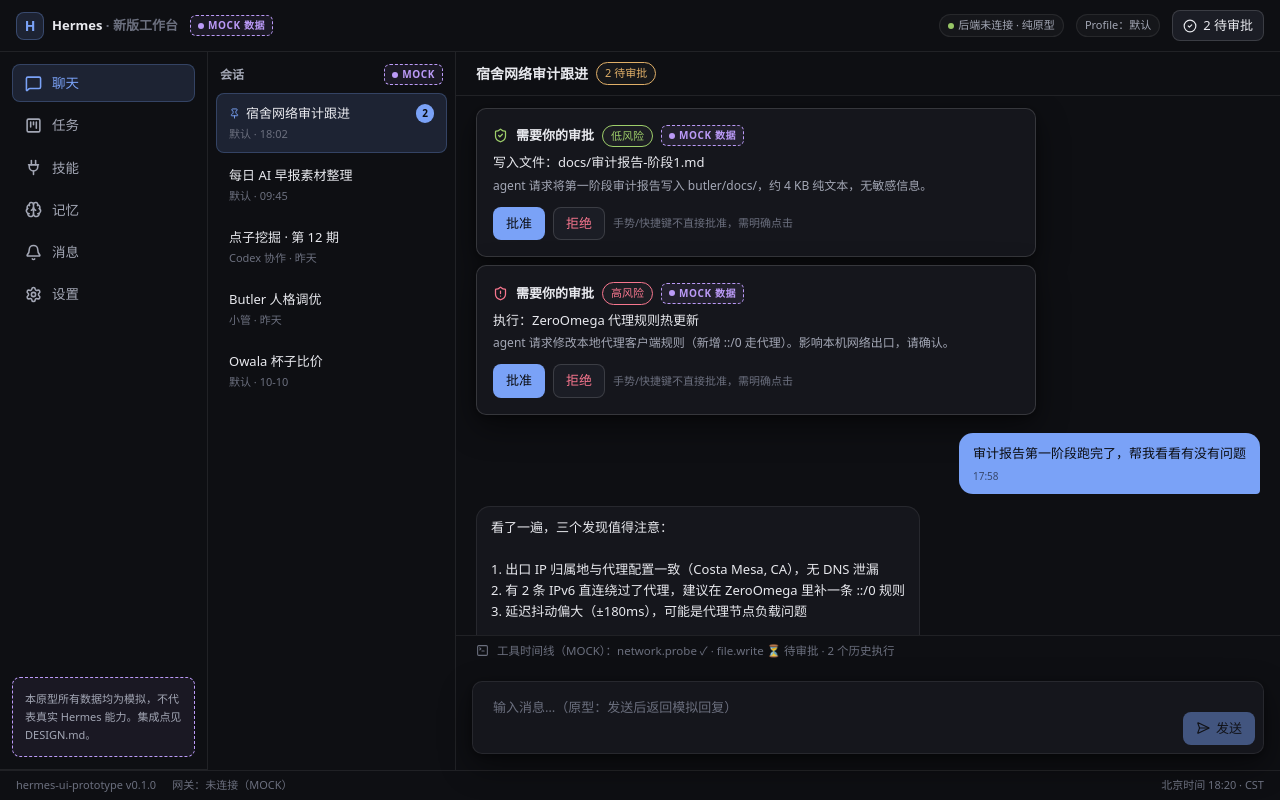
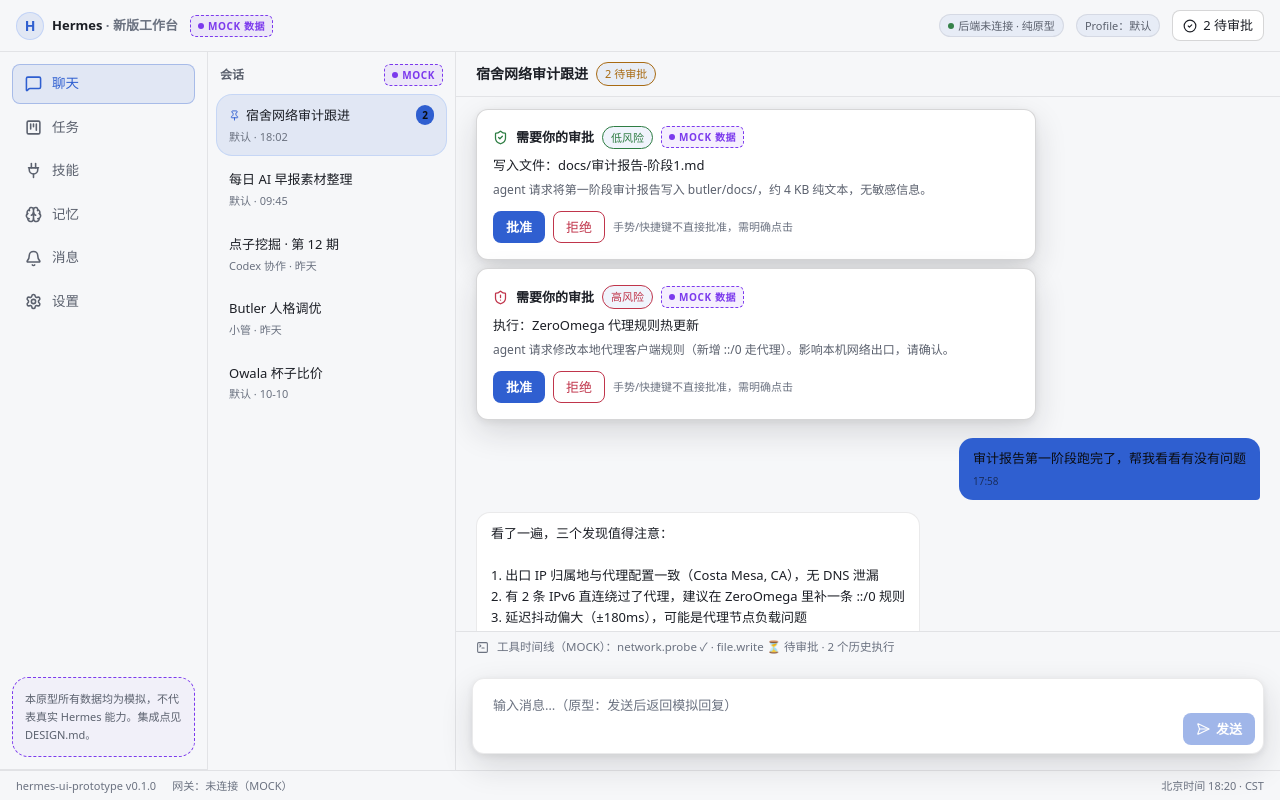
Before and after one commit to zimowan5-coder/Wan-s-Hermes-UI, a React (Vite) app in the folder prototype/: page / in a window 1280 px wide. Built offline with nearby package versions, Linux system fonts and the light colour scheme.

Commit message:
design: 双主题语义化设计系统（tokens + theme 模块 + DESIGN-SYSTEM.md）

```diff
--- a/prototype/src/index.css
+++ b/prototype/src/index.css
@@ -1,106 +1,237 @@
 @import "tailwindcss";
 
-/* 设计 tokens：遵循上游 DESIGN.md「tokens over literals, flat over boxed」 */
+/* ============================================================
+ * Hermes UI 设计系统 · 语义化双主题 Tokens
+ * 完整规范见 docs/DESIGN-SYSTEM.md
+ *
+ * 主题切换：<html data-theme="light|dark">；无属性时由 JS
+ * 按 system 偏好解析后写入（见 src/theme/theme.tsx）。
+ * ============================================================ */
+
 :root {
-  --ui-bg: #0e0f13;
-  --ui-bg-raised: #15161c;
-  --ui-bg-overlay: #1b1d25;
-  --ui-fg: #e8e9ee;
-  --ui-fg-muted: #a3a7b5;
-  --ui-fg-faint: #6b6f7e;
-  --ui-stroke: rgba(255, 255, 255, 0.08);
-  --ui-stroke-strong: rgba(255, 255, 255, 0.14);
-  --ui-accent: #7aa2f7;
-  --ui-accent-dim: rgba(122, 162, 247, 0.14);
-  --ui-ok: #9ece6a;
-  --ui-warn: #e0af68;
-  --ui-danger: #f7768e;
-  --ui-mock: #bb9af7;
-  --shadow-nous: 0 12px 32px rgba(0, 0, 0, 0.45), 0 2px 8px rgba(0, 0, 0, 0.35);
-  --radius: 10px;
+  /* ---- 浅色主题（柔和灰白，避免纯白刺眼） ---- */
+  --bg-base: #f6f7f9;
+  --bg-raised: #ffffff;
+  --bg-overlay: #ffffff;
+  --bg-sunken: #eceef2;
+  --bg-tint: rgba(47, 95, 208, 0.07);
+
+  --fg-primary: #1c1f26;
+  --fg-secondary: #5b616e;
+  --fg-tertiary: #6b7280;
+
+  --border-subtle: rgba(28, 31, 38, 0.09);
+  --border-strong: rgba(28, 31, 38, 0.18);
+
+  --accent: #2f5fd0;
+  --accent-hover: #2a54b8;
+  --accent-fg: #ffffff;
+  --accent-soft: rgba(47, 95, 208, 0.1);
+  --accent-border: rgba(47, 95, 208, 0.32);
+
+  --success: #2e7d43;
+  --success-soft: rgba(46, 125, 67, 0.1);
+  --warning: #a86a12;
+  --warning-soft: rgba(168, 106, 18, 0.12);
+  --danger: #c0354b;
+  --danger-soft: rgba(192, 53, 75, 0.09);
+
+  --mock: #7c3aed;
+  --mock-soft: rgba(124, 58, 237, 0.08);
+
+  --shadow-sm: 0 1px 2px rgba(28, 31, 38, 0.06);
+  --shadow-md: 0 4px 14px rgba(28, 31, 38, 0.09);
+  --shadow-lg: 0 12px 32px rgba(28, 31, 38, 0.14), 0 2px 8px rgba(28, 31, 38, 0.08);
+
+  --radius-sm: 8px;
+  --radius-md: 12px;
+  --radius-lg: 16px;
+  --radius-xl: 20px;
+
+  --motion-fast: 120ms;
+  --motion-normal: 200ms;
+  --motion-slow: 240ms;
+  --ease-out: cubic-bezier(0.2, 0.7, 0.3, 1);
+
+  color-scheme: light;
+}
+
+/* ---- 深色主题（#16181d 起步，避免纯黑压抑） ---- */
+:root[data-theme="dark"] {
+  --bg-base: #16181d;
+  --bg-raised: #1e2129;
+  --bg-overlay: #242832;
+  --bg-sunken: #101218;
+  --bg-tint: rgba(147, 174, 247, 0.09);
+
+  --fg-primary: #e9ebf1;
+  --fg-secondary: #a6adbb;
+  --fg-tertiary: #7c8494;
+
+  --border-subtle: rgba(255, 255, 255, 0.09);
+  --border-strong: rgba(255, 255, 255, 0.17);
+
+  --accent: #93aef7;
+  --accent-hover: #a5bbf8;
+  --accent-fg: #0c0e13;
+  --accent-soft: rgba(147, 174, 247, 0.13);
+  --accent-border: rgba(147, 174, 247, 0.35);
+
+  --success: #8fd6a4;
+  --success-soft: rgba(143, 214, 164, 0.12);
+  --warning: #e8b96e;
+  --warning-soft: rgba(232, 185, 110, 0.12);
+  --danger: #f08ba0;
+  --danger-soft: rgba(240, 139, 160, 0.11);
+
+  --mock: #b79cff;
+  --mock-soft: rgba(183, 156, 255, 0.1);
+
+  --shadow-sm: 0 1px 2px rgba(0, 0, 0, 0.3);
+  --shadow-md: 0 4px 14px rgba(0, 0, 0, 0.35);
+  --shadow-lg: 0 12px 32px rgba(0, 0, 0, 0.5), 0 2px 8px rgba(0, 0, 0, 0.4);
+
+  color-scheme: dark;
+}
+
+/* ---- 旧 token 别名（第一阶段视图兼容，自动跟随主题） ---- */
+:root, :root[data-theme="dark"] {
+  --ui-bg: var(--bg-base);
+  --ui-bg-raised: var(--bg-raised);
+  --ui-bg-overlay: var(--bg-overlay);
+  --ui-fg: var(--fg-primary);
+  --ui-fg-muted: var(--fg-secondary);
+  --ui-fg-faint: var(--fg-tertiary);
+  --ui-stroke: var(--border-subtle);
+  --ui-stroke-secondary: var(--border-subtle);
+  --ui-stroke-strong: var(--border-strong);
+  --ui-accent: var(--accent);
+  --ui-accent-dim: var(--accent-soft);
+  --ui-ok: var(--success);
+  --ui-warn: var(--warning);
+  --ui-danger: var(--danger);
+  --ui-mock: var(--mock);
+  --shadow-nous: var(--shadow-lg);
+  --radius: var(--radius-md);
 }
 
 html, body, #root { height: 100%; }
 
 body {
-  background: var(--ui-bg);
-  color: var(--ui-fg);
-  font-family: ui-sans-serif, system-ui, "PingFang SC", "Microsoft YaHei", sans-serif;
+  background: var(--bg-base);
+  color: var(--fg-primary);
+  font-family: ui-sans-serif, system-ui, "Segoe UI", "Microsoft YaHei", "PingFang SC", sans-serif;
   font-size: 14px;
+  line-height: 1.6;
   -webkit-font-smoothing: antialiased;
+  text-rendering: optimizeLegibility;
+  transition: background-color var(--motion-normal) var(--ease-out), color var(--motion-normal) var(--ease-out);
 }
 
-::selection { background: rgba(122, 162, 247, 0.3); }
+::selection { background: var(--accent-soft); }
 
-/* 滚动条 */
+/* 键盘焦点：全局可见焦点环（WCAG 2.4.7） */
+:focus-visible {
+  outline: 2px solid var(--accent);
+  outline-offset: 2px;
+  border-radius: 4px;
+}
+
 *::-webkit-scrollbar { width: 10px; height: 10px; }
-*::-webkit-scrollbar-thumb { background: rgba(255,255,255,0.12); border-radius: 8px; border: 2px solid var(--ui-bg); }
+*::-webkit-scrollbar-thumb { background: var(--border-strong); border-radius: 8px; border: 2px solid transparent; background-clip: content-box; }
 *::-webkit-scrollbar-track { background: transparent; }
 
+/* ---- 语义化组件类（只用 tokens） ---- */
+.surface {
+  background: var(--bg-raised);
+  border: 1px solid var(--border-subtle);
+  border-radius: var(--radius-md);
+}
+.surface-overlay {
+  background: var(--bg-overlay);
+  border: 1px solid var(--border-strong);
+  border-radius: var(--radius-md);
+  box-shadow: var(--shadow-lg);
+}
 .flat-panel {
-  background: var(--ui-bg-raised);
-  border: 1px solid var(--ui-stroke);
-  border-radius: var(--radius);
+  background: var(--bg-raised);
+  border: 1px solid var(--border-subtle);
+  border-radius: var(--radius-md);
 }
-
-.hairline-b { border-bottom: 1px solid var(--ui-stroke); }
-.hairline-t { border-top: 1px solid var(--ui-stroke); }
+.hairline-b { border-bottom: 1px solid var(--border-subtle); }
+.hairline-t { border-top: 1px solid var(--border-subtle); }
 
 .btn {
-  display: inline-flex; align-items: center; gap: 6px;
-  border-radius: 8px; padding: 6px 12px;
-  font-size: 13px; font-weight: 500;
-  border: 1px solid var(--ui-stroke-strong);
-  background: var(--ui-bg-overlay); color: var(--ui-fg);
-  cursor: pointer; transition: background 120ms ease, transform 60ms ease;
+  display: inline-flex; align-items: center; justify-content: center; gap: 6px;
+  border-radius: var(--radius-sm); padding: 6px 12px;
+  font-size: 13px; font-weight: 500; line-height: 1.4;
+  border: 1px solid var(--border-strong);
+  background: var(--bg-raised); color: var(--fg-primary);
+  cursor: pointer;
+  transition: background-color var(--motion-fast) var(--ease-out), transform 60ms var(--ease-out), border-color var(--motion-fast) var(--ease-out);
   white-space: nowrap;
 }
-.btn:hover { background: rgba(255,255,255,0.08); }
+.btn:hover { background: var(--bg-sunken); }
 .btn:active { transform: scale(0.98); }
-.btn-primary { background: var(--ui-accent); border-color: transparent; color: #0b0d12; }
-.btn-primary:hover { background: #8fb0f9; }
-.btn-danger { color: var(--ui-danger); }
-.btn:disabled { opacity: 0.45; cursor: default; }
+.btn:disabled { opacity: 0.45; cursor: not-allowed; }
+.btn-primary { background: var(--accent); border-color: transparent; color: var(--accent-fg); font-weight: 600; }
+.btn-primary:hover { background: var(--accent-hover); }
+.btn-danger { color: var(--danger); border-color: var(--danger); }
+.btn-danger:hover { background: var(--danger-soft); }
 
 .chip {
   display: inline-flex; align-items: center; gap: 4px;
   font-size: 11px; padding: 2px 8px; border-radius: 999px;
-  border: 1px solid var(--ui-stroke); color: var(--ui-fg-muted);
-  background: rgba(255,255,255,0.03);
+  border: 1px solid var(--border-subtle); color: var(--fg-secondary);
+  background: var(--bg-tint);
 }
 
 .mock-badge {
   display: inline-flex; align-items: center; gap: 4px;
   font-size: 10px; font-weight: 700; letter-spacing: 0.06em;
   padding: 2px 7px; border-radius: 6px;
-  color: var(--ui-mock); border: 1px dashed var(--ui-mock);
-  background: rgba(187, 154, 247, 0.08);
+  color: var(--mock); border: 1px dashed var(--mock);
+  background: var(--mock-soft);
 }
 
 .nav-item {
   display: flex; align-items: center; gap: 10px;
-  width: 100%; padding: 8px 12px; border-radius: 8px;
-  color: var(--ui-fg-muted); font-size: 13.5px; font-weight: 500;
+  width: 100%; padding: 8px 12px; border-radius: var(--radius-sm);
+  color: var(--fg-secondary); font-size: 13.5px; font-weight: 500;
   cursor: pointer; border: 1px solid transparent; background: transparent;
-  transition: background 120ms ease, color 120ms ease;
+  transition: background-color var(--motion-fast) var(--ease-out), color var(--motion-fast) var(--ease-out);
   text-align: left;
 }
-.nav-item:hover { background: rgba(255,255,255,0.05); color: var(--ui-fg); }
-.nav-item.active { background: var(--ui-accent-dim); color: var(--ui-accent); border-color: rgba(122,162,247,0.25); }
+.nav-item:hover { background: var(--bg-tint); color: var(--fg-primary); }
+.nav-item.active { background: var(--accent-soft); color: var(--accent); border-color: var(--accent-border); }
 
 .input {
-  background: var(--ui-bg); border: 1px solid var(--ui-stroke-strong);
-  border-radius: 8px; padding: 8px 12px; font-size: 13px; color: var(--ui-fg);
+  background: var(--bg-base); border: 1px solid var(--border-strong);
+  border-radius: var(--radius-sm); padding: 8px 12px; font-size: 13px; color: var(--fg-primary);
   outline: none; width: 100%;
+  transition: border-color var(--motion-fast) var(--ease-out), box-shadow var(--motion-fast) var(--ease-out);
 }
-.input:focus { border-color: var(--ui-accent); box-shadow: 0 0 0 2px rgba(122,162,247,0.2); }
-.input::placeholder { color: var(--ui-fg-faint); }
+.input:focus { border-color: var(--accent); box-shadow: 0 0 0 2px var(--accent-soft); }
+.input::placeholder { color: var(--fg-tertiary); }
 
-.msg-stream { animation: fadeSlide 240ms ease; }
+/* 阅读宽度：舒适的消息列 */
+.reading-col { max-width: 760px; margin-inline: auto; width: 100%; }
+
+/* 动效 */
+.msg-stream { animation: fadeSlide var(--motion-normal) var(--ease-out); }
 @keyframes fadeSlide { from { opacity: 0; transform: translateY(4px); } to { opacity: 1; transform: none; } }
-
-.approval-card { animation: cardIn 260ms cubic-bezier(0.2, 0.9, 0.3, 1.2); }
+.approval-card { animation: cardIn var(--motion-slow) cubic-bezier(0.2, 0.9, 0.3, 1.15); }
 @keyframes cardIn { from { opacity: 0; transform: scale(0.96) translateY(6px); } to { opacity: 1; transform: none; } }
-
+.view-enter { animation: viewIn var(--motion-normal) var(--ease-out); }
+@keyframes viewIn { from { opacity: 0; transform: translateY(6px); } to { opacity: 1; transform: none; } }
 .pulse-dot { animation: pulseDot 1.4s ease-in-out infinite; }
 @keyframes pulseDot { 0%, 100% { opacity: 1; } 50% { opacity: 0.35; } }
+
+/* 减少动态：遵循 prefers-reduced-motion（WCAG 2.3.3） */
+@media (prefers-reduced-motion: reduce) {
+  *, *::before, *::after {
+    animation-duration: 0.01ms !important;
+    animation-iteration-count: 1 !important;
+    transition-duration: 0.01ms !important;
+  }
+}
```
Also changed, not shown: prototype/src/theme/theme.tsx (added, +71 -0 lines), 1 other file (tests, documents, lock files or other folders).
